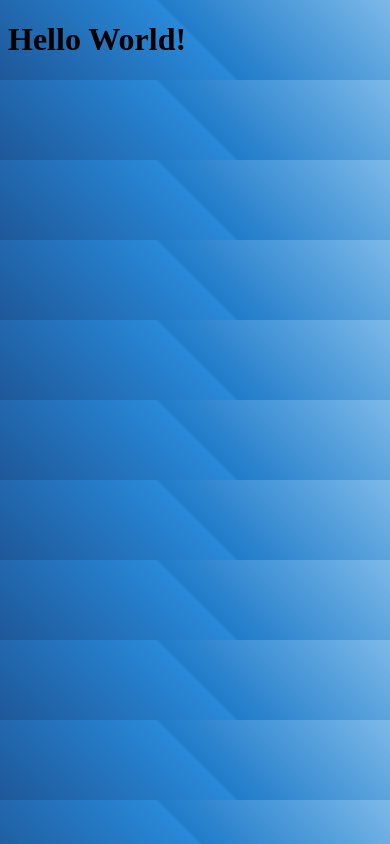
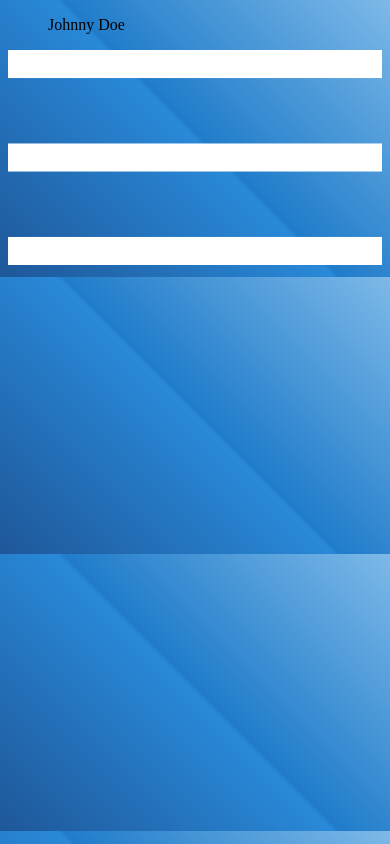
Before and after one commit to Soheila-Git/portfolio, a plain HTML site: page index.html in a window 390 px wide. Drawn offline with Linux system fonts and the light colour scheme.

Commit message:
implement mobile first side bar use <aside>, <figure>, and <figcaption> tags

```diff
--- a/index.html
+++ b/index.html
@@ -8,6 +8,15 @@
     <title>Portfolio</title>
 </head>
 <body>
-    <h1>Hello World!</h1>
+    <aside>
+        <figure>
+            <div id="avatar"></div>
+            <figcaption>Johnny Doe</figcaption>
+        </figure>
+        <img src="images/menu.svg">
+    </aside>
+    <main>
+
+    </main>
 </body>
 </html>
```
Also changed, not shown: images/menu.svg (added).
